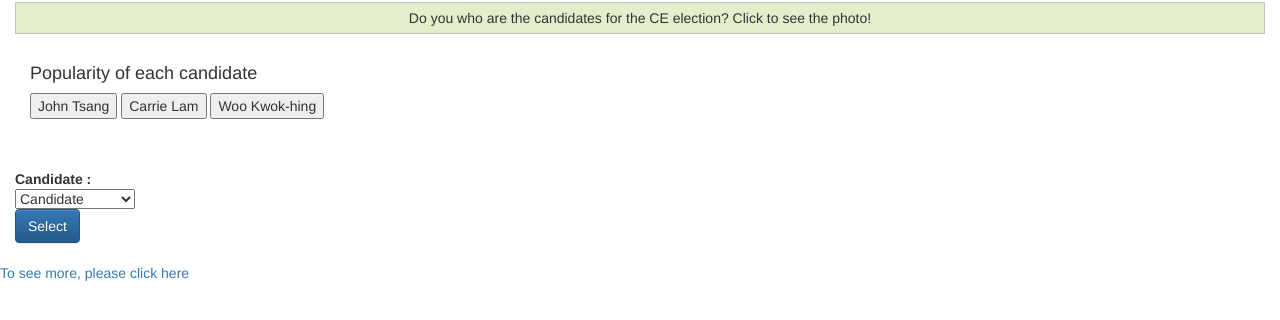
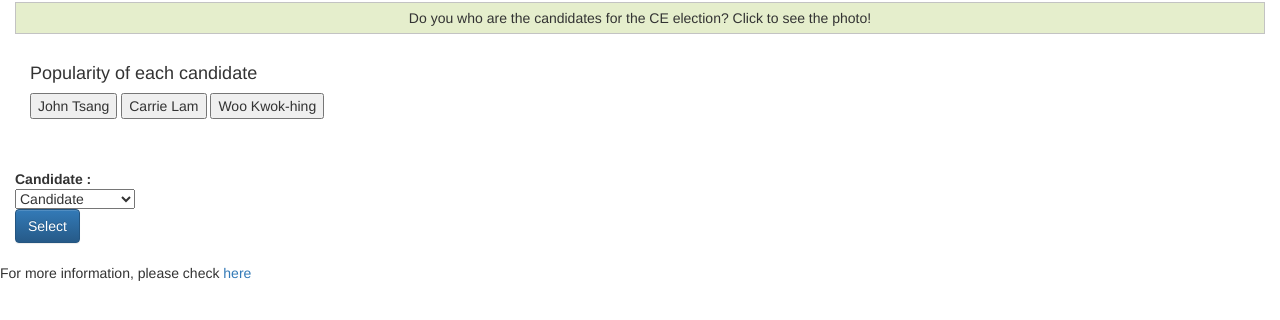
Before and after one commit to kimwong1018/homework4, a plain HTML site: page index.html in a window 1280 px wide. Shown: the part 68-388 px from the top of the page. Drawn offline with nearby package versions, Linux system fonts and the light colour scheme.

Commit message:
Update index.html

```diff
--- a/index.html
+++ b/index.html
@@ -160,6 +160,7 @@ function myFunction(str) {
                 </div>
 
          <br>
-<p><a href="http://www.ceelection2017.com/">To see more, please click here</a></p>
+<p>For more information, please check <a href="http://www.ceelection2017.com/">here</a>
+</p>
     </body>
     </html>
```
